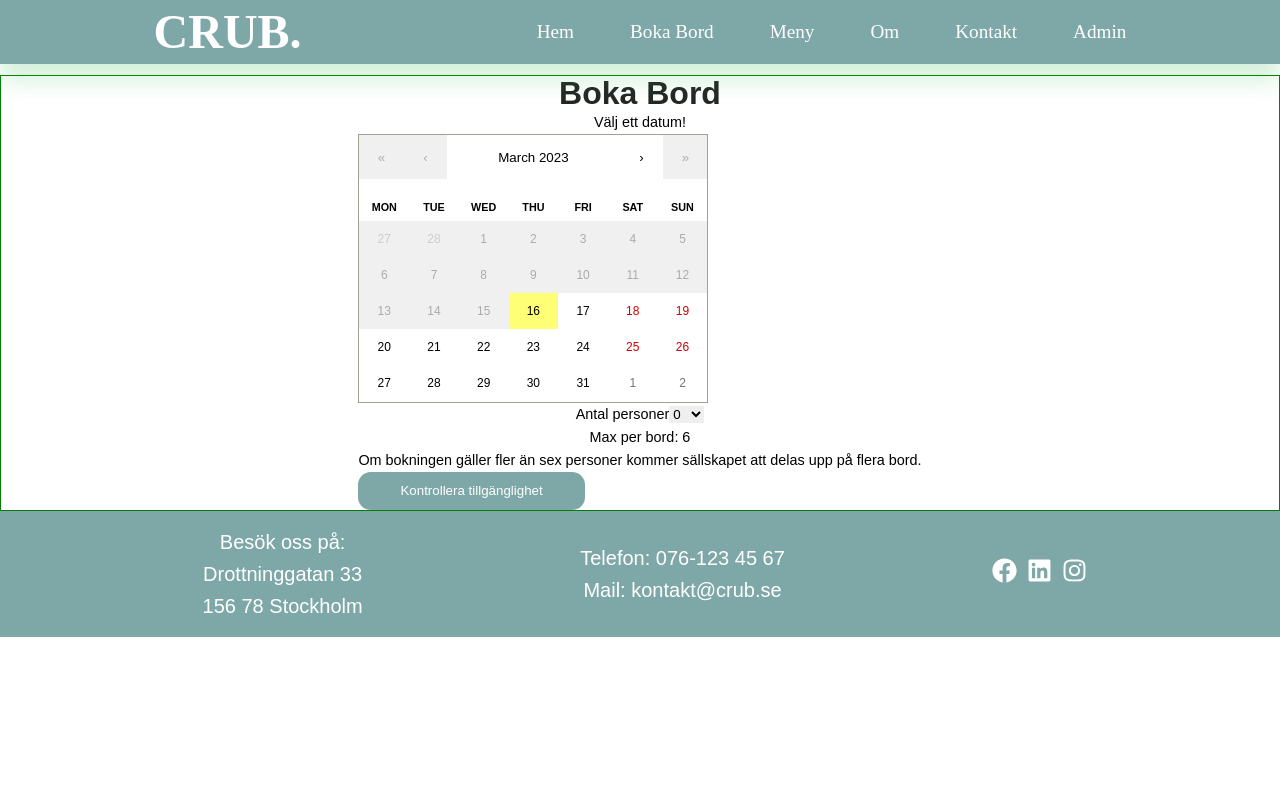
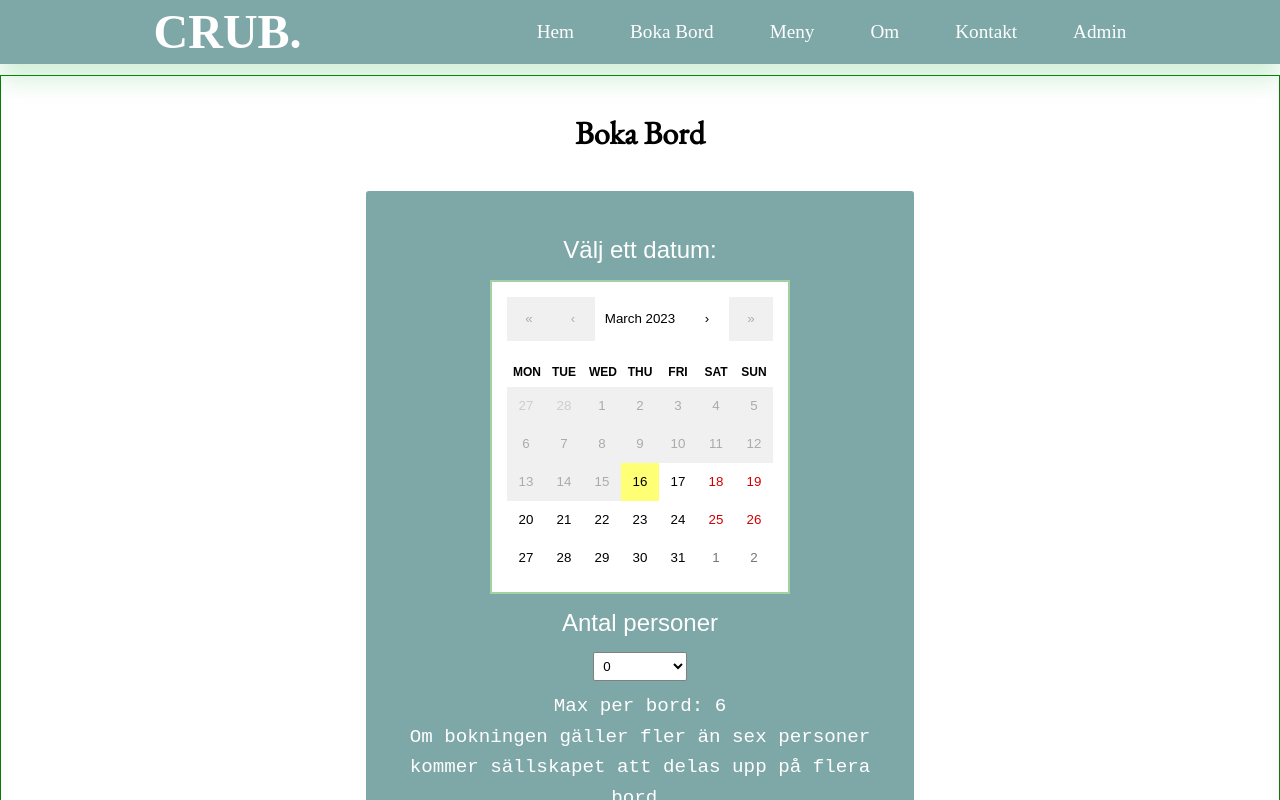
Before and after one commit to Sahra-Bile/CRUB-Restaurant-, a React (Create React App) app: page /booking in a window 1280 px wide. Shown: the top 800 px of the page. Built offline with nearby package versions, Linux system fonts and the light colour scheme; no server answers; a web font is replaced by a local one.

Commit message:
stylning i bokningskomponent är klar

```diff
--- a/src/components/admin/reservationDetails/ReservationDetails.tsx
+++ b/src/components/admin/reservationDetails/ReservationDetails.tsx
@@ -1,4 +1,3 @@
-import axios from 'axios'
 import { useContext, useEffect, useState } from 'react'
 import { useNavigate, useParams } from 'react-router-dom'
 import { AdminBookingsContext } from '../../../contexts/AdminBookingsContext'
--- a/src/components/booking/Booking.tsx
+++ b/src/components/booking/Booking.tsx
@@ -1,11 +1,10 @@
 import React, { useState } from 'react'
-
 import { checkAvailableTables, ISittings } from '../../services/conditional'
 import { Controller, useForm } from 'react-hook-form'
 import Calendar from 'react-calendar'
 import 'react-calendar/dist/Calendar.css'
-
 import { createBooking } from '../../services/handleBookingsAxios'
+import './booking.scss'
 
 export const Booking = () => {
   const [step, setStep] = useState(1) //! kolla fas sökning
@@ -34,10 +33,10 @@ export const Booking = () => {
     'email',
     'phone',
   ])
-  //* e: FormEvent  e.preventDefault() går inte använda när man använder UseForm hooks
-  //* Kontrollerar valt datum och sittning i Databasen
+
   const HandleOnFirstSubmit = () => {
     setIsLoading(true)
+
     const checkAvailable = async () => {
       const isAvailableinDB = await checkAvailableTables(
         date.toLocaleDateString(),
@@ -68,8 +67,6 @@ export const Booking = () => {
     }
     setIsLoading(true)
     createBooking(booking).then((resData) => {
-      alert('tack sharmuto för ditt hårda jobb!')
-
       console.log(resData)
       setIsLoading(false)
     })
@@ -78,21 +75,21 @@ export const Booking = () => {
   }
 
   return (
-    <section className="container big-container">
+    <section className=" big-container">
       {isLoading ? (
-        <div className="big-container__loadingDiv"></div>
+        <div className="loadingDiv"></div>
       ) : (
-        <div className=" big-container__step">
+        <div className="big-container__step">
           {step === 1 && (
             <>
               <h2 className="big-container__step__text">Boka Bord</h2>
               <form
-                className=" big-container__step__form1"
+                className="big-container__step__form1"
                 onSubmit={handleSubmit(HandleOnFirstSubmit)}
               >
-                <div className="big-container__step__form1__container">
-                  <label className="label">Välj ett datum!</label>
-                  <div className="calender-div">
+                <div className="big-container__step__form1__container1">
+                  <label className="label">Välj ett datum:</label>
+                  <div className="big-container__step__form1__container1__calender-div">
                     <Controller
                       control={control}
                       name="date"
@@ -107,8 +104,8 @@ export const Booking = () => {
                       )}
                     />
                   </div>{' '}
-                  {errors.date && <p className="error"> Välj ett datum</p>}
-                  <label>Antal personer</label>
+                  {errors.date && <p className="error"> Välj ett datum:</p>}
+                  <label className="label">Antal personer</label>
                   <select
                     className="select"
                     {...register('numberOfGuests', {
@@ -135,13 +132,13 @@ export const Booking = () => {
                     <option value="12">12</option>
                   </select>
                   {errors.numberOfGuests && (
-                    <span className="error">Välj antal personer!</span>
+                    <span className="error">Välj antal personer:</span>
                   )}
                   <div className="info">
                     <p className="info__p">
                       Max per bord: 6 <br />
-                      Om bokningen gäller fler än sex personer kommer sällskapet
-                      att delas upp på flera bord.
+                      Om bokningen gäller fler än sex personer <br /> kommer
+                      sällskapet att delas upp på flera bord.
                     </p>
                   </div>
                   <input
@@ -155,7 +152,7 @@ export const Booking = () => {
           )}
           {step === 2 && (
             <>
-              <h2 className="Tillgängliga">Tillgängliga sittningar!</h2>
+              <h2 className="Tillgängliga">Tillgängliga sittningar:</h2>
 
               <div>
                 <p className="search">
@@ -209,8 +206,8 @@ export const Booking = () => {
           )}
           {step === 3 && (
             <>
-              <h2>Din information</h2>
-              <div>
+              <h2>Din information:</h2>
+              <div className="search">
                 <p>
                   Din sökning: <br />
                   {date.toLocaleDateString()} <br />
@@ -220,11 +217,14 @@ export const Booking = () => {
                 </p>
               </div>
 
-              <form onSubmit={handleSubmit(HandleOnSecondSubmit)}>
-                <div>
+              <form
+                className="form2"
+                onSubmit={handleSubmit(HandleOnSecondSubmit)}
+              >
+                <div className="form2__container2">
                   <label>Förnamn:</label>
                   <input
-                    className="name"
+                    className="form2__container2__input"
                     required
                     {...register('name', {
                       required: true,
@@ -233,10 +233,12 @@ export const Booking = () => {
                     })}
                     type="text"
                   />{' '}
-                  {errors.name && <p> Skriv ditt Förnamn &#11105;</p>}
+                  {errors.name && (
+                    <p className="error"> Skriv ditt Förnamn &#11105;</p>
+                  )}
                   <label>Efternamn:</label>
                   <input
-                    className="lastname"
+                    className="form2__container2__input"
                     required
                     {...register('lastname', {
                       required: true,
@@ -245,23 +247,27 @@ export const Booking = () => {
                     })}
                     type="text"
                   />{' '}
-                  {errors.name && <p> Skriv ditt Efternamn &#11105;</p>}
+                  {errors.name && (
+                    <p className="error"> Skriv ditt Efternamn &#11105;</p>
+                  )}
                   <label>E-post:</label>
                   <input
                     required
-                    className="email"
+                    className="form2__container2__input"
                     value={email}
                     {...register('email', {
                       required: true,
                     })}
                     type="email"
                   />
-                  {errors.email && <p> Skriv ditt e-post &#11105;</p>}
+                  {errors.email && (
+                    <p className="error"> Skriv ditt e-post &#11105;</p>
+                  )}
                   <label>Telefonnummer:</label>
                   <input
                     type="number"
                     value={phone}
-                    className="phone"
+                    className="form2__container2__input"
                     required
                     {...register('phone', {
                       required: true,
@@ -269,10 +275,16 @@ export const Booking = () => {
                       maxLength: 12,
                     })}
                   />
-                  {errors.phone && <p> Skriv ditt telefon number &#11105;</p>}
-                  <button type="submit" value={'book'} className="btn primary">
+                  {errors.phone && (
+                    <p className="error"> Skriv ditt telefon number &#11105;</p>
+                  )}
+                  <button
+                    type="submit"
+                    value={'book'}
+                    className=" form2__container2__send "
+                  >
                     {' '}
-                    boka
+                    Boka
                   </button>
                 </div>
               </form>
--- a/src/components/booking/booking.scss
+++ b/src/components/booking/booking.scss
@@ -1,11 +1,12 @@
+@use '../style/variables.scss' as v;
+@use "../style/mixins.scss" as m;
+
 .big-container {
   margin: 0 auto;
-  margin-top: 70px;
-  padding: 50px;
   width: 100%;
   height: min-content;
 
-  &__loadingDiv {
+  .loadingDiv {
     display: inline-block;
     width: 100px;
     height: 100px;
@@ -19,60 +20,70 @@
       border-radius: 50%;
       border: 6px solid #fff;
       border-color: #fff transparent #fff transparent;
-      animation: Loading-animation 1.2s linear infinite;
+      animation: lds-dual-ring 7.2s ease-in infinite;
+    }
   }
 
   &__step {
-      padding: 40px;
-
-      &__text {
-        text-align: center;
-        font-size: 1.5rem;
-        color: red;
-      }
-
-      &__form1 {
     display: flex;
     flex-direction: column;
     align-items: center;
     justify-content: center;
     gap: 10px;
+    background-color: white;
+    padding: 40px;
 
-        &__container {
+    &__text {
+      text-align: center;
+      font-family: v.$header_font;
+      font-size: 2rem;
+      color: black;
+    }
+
+    &__form1 {
+      background: rgba(33, 104, 105, 0.58);
+      max-width: 1200px;
+      width: 90%;
+      margin: 17vh auto 0 auto;
+      padding: 40px;
+      margin-bottom: 40px;
+      margin-top: 30px;
+      border-radius: 3px;
+      box-sizing: border-box;
+      flex-direction: column;
+      align-items: center;
+      justify-content: center;
+
+      &__container1 {
+        display: flex;
+        flex-direction: column;
+        justify-content: center;
+        align-items: center;
         gap: 10px;
+
         &__label {
           text-align: center;
+          font-size: 1.4rem;
+          color: #fff;
+
+          @include m.desktop {
+            font-size: 1.8rem;
+          }
+        }
+
+        &__calender-div {
+          width: 300px;
+
+          @include m.tablet {
+            width: none;
           }
         }
       }
     }
-  }
-
-  .calender-div {
-    width: 300px;
-    display: flex;
-    justify-content: flex-end;
-    align-items: flex-end;
-    // width: 500px; table läge
-  }
-
     .calender {
       font-size: 1rem;
-    padding: 10px;
-    border-radius: 10%;
-    border: 2px solid green;
-  }
-
-  input {
-    border: none;
-    padding: 7px;
-    width: min-content;
-    margin: 10px;
-    border-radius: 10px;
-    display: flex;
-    align-items: center;
-    justify-content: center;
-    color: black;
+      padding: 15px;
+      border: 2px solid rgb(163, 209, 163);
     }
 
     .error {
@@ -81,6 +92,7 @@
     }
 
     .select {
+      width: 20%;
       background-color: white;
       border: 1px solid grey;
       border-radius: 2px;
@@ -92,35 +104,70 @@
       margin: 0 0 30px 0;
 
       &__p {
+        font-size: 1rem;
+        text-align: center;
+        font-family: 'Courier New', Courier, monospace;
+        color: #fff;
+
+        @include m.desktop {
           font-size: 1.2rem;
-      text-align: left;
-      font-family: 'Courier New', Courier, monospace;
+        }
       }
     }
 
-  .serach {
+    .search {
       font-family: 'Courier New', Courier, monospace;
       font-size: 1.5rem;
       padding: 15px;
     }
 
     .book {
+      margin-top: 20px;
+      gap: 10px;
       border-radius: 30%;
-    background-color: royalblue;
+      background-color: rgb(182, 139, 139);
       font-size: 1.3rem;
       font-family: 'Courier New', Courier, monospace;
     }
 
-  .form2 {
-    display: flex;
-    flex-direction: column;
-    align-items: center;
-    justify-content: center;
-    gap: 10px;
+    @keyframes Loading-animation {
+      0% {
+        transform: rotate(90deg);
+      }
+      25% {
+        transform: rotate(120deg);
+      }
+      50% {
+        transform: rotate(180deg);
+      }
+      75% {
+        transform: rotate(270deg);
+      }
+      100% {
+        transform: rotate(360deg);
       }
     }
 
-@keyframes Loading-animation {
+    .lds-dual-ring {
+      display: inline-block;
+      width: 80px;
+      height: 80px;
+    }
+
+    //*andra
+    .lds-dual-ring:after {
+      content: ' ';
+      display: block;
+      width: 64px;
+      height: 64px;
+      margin: 8px;
+      border-radius: 50%;
+      border: 6px solid #fff;
+      border-color: #fff transparent #fff transparent;
+      animation: lds-dual-ring 1.2s linear infinite;
+    }
+
+    @keyframes lds-dual-ring {
       0% {
         transform: rotate(0deg);
       }
@@ -128,3 +175,71 @@
         transform: rotate(360deg);
       }
     }
+
+    label {
+      text-align: center;
+      font-size: 1.5rem;
+      color: #fff;
+    }
+
+    .form2 {
+      background: rgba(33, 104, 105, 0.58);
+      max-width: 550px;
+      width: 90%;
+      margin: 17vh auto 0 auto;
+      padding: 40px;
+      margin-bottom: 40px;
+      margin-top: 30px;
+      border-radius: 3px;
+      box-sizing: border-box;
+      display: flex;
+      flex-direction: column;
+      align-items: center;
+      justify-content: center;
+
+      &__container2 {
+        box-shadow: rgba(0, 0, 0, 0.25) 0px 54px 55px,
+          rgba(0, 0, 0, 0.12) 0px -12px 30px, rgba(0, 0, 0, 0.12) 0px 4px 6px,
+          rgba(0, 0, 0, 0.17) 0px 12px 13px, rgba(0, 0, 0, 0.09) 0px -3px 5px;
+        padding: 50px;
+
+        &__input {
+          padding: 15px;
+          width: min-content;
+          margin: 10px;
+          border-radius: 10px;
+          display: flex;
+          align-items: center;
+          justify-content: center;
+          background: #fff;
+          color: black;
+          width: 250px;
+          @include m.desktop {
+            width: 350px;
+          }
+        }
+
+        &__send {
+          background: rgba(33, 104, 105, 0.58);
+          color: white;
+          border-style: outset;
+          border-color: #c7e3f3;
+          height: 50px;
+          width: 100px;
+          font-family: v.$regular;
+
+          text-shadow: none;
+
+          &:hover {
+            background: #8cacc4;
+            color: #fff;
+            border: 1px solid #eee;
+            border-radius: 20px;
+            box-shadow: 5px 5px 5px #eee;
+            text-shadow: none;
+          }
+        }
+      }
+    }
+  }
+}
--- a/src/index.scss
+++ b/src/index.scss
@@ -103,6 +103,7 @@ img {
   border: 2px solid transparent;
   border-radius: v.$border-radius-2;
   cursor: pointer;
+  font-family: v.$regular;
 }
 
 .btn:hover {
--- a/src/router.tsx
+++ b/src/router.tsx
@@ -7,6 +7,7 @@ import { Home } from './components/section/home/Home'
 import { NotFound } from './components/section/notFound/NotFound'
 import { Admin } from './components/admin/admin'
 import { Booking } from './components/booking/Booking'
+import { EditBooking } from './components/admin/editBooking/EditBooking'
 // import { ReservationDetails } from './components/admin/reservationDetails/ReservationDetails'
 
 export const router = createBrowserRouter([
@@ -37,10 +38,6 @@ export const router = createBrowserRouter([
         path: '/admin',
         element: <Admin />,
       },
-      // {
-      //   path: '/admin/details',
-      //   element: <ReservationDetails />,
-      // },
     ],
   },
 ])
```
Also changed, not shown: src/components/admin/editBooking/EditBooking.tsx (+1 -13 lines), src/components/admin/reservations/Reservations.tsx (+15 -3 lines), src/components/section/floating-nav/floatingNav.scss (+5 -4 lines), src/contexts/BookingsContext.ts (deleted, +0 -9 lines), src/models/IBooking.ts (+14 -5 lines). Lines whose indentation alone changed are shown as unchanged.
